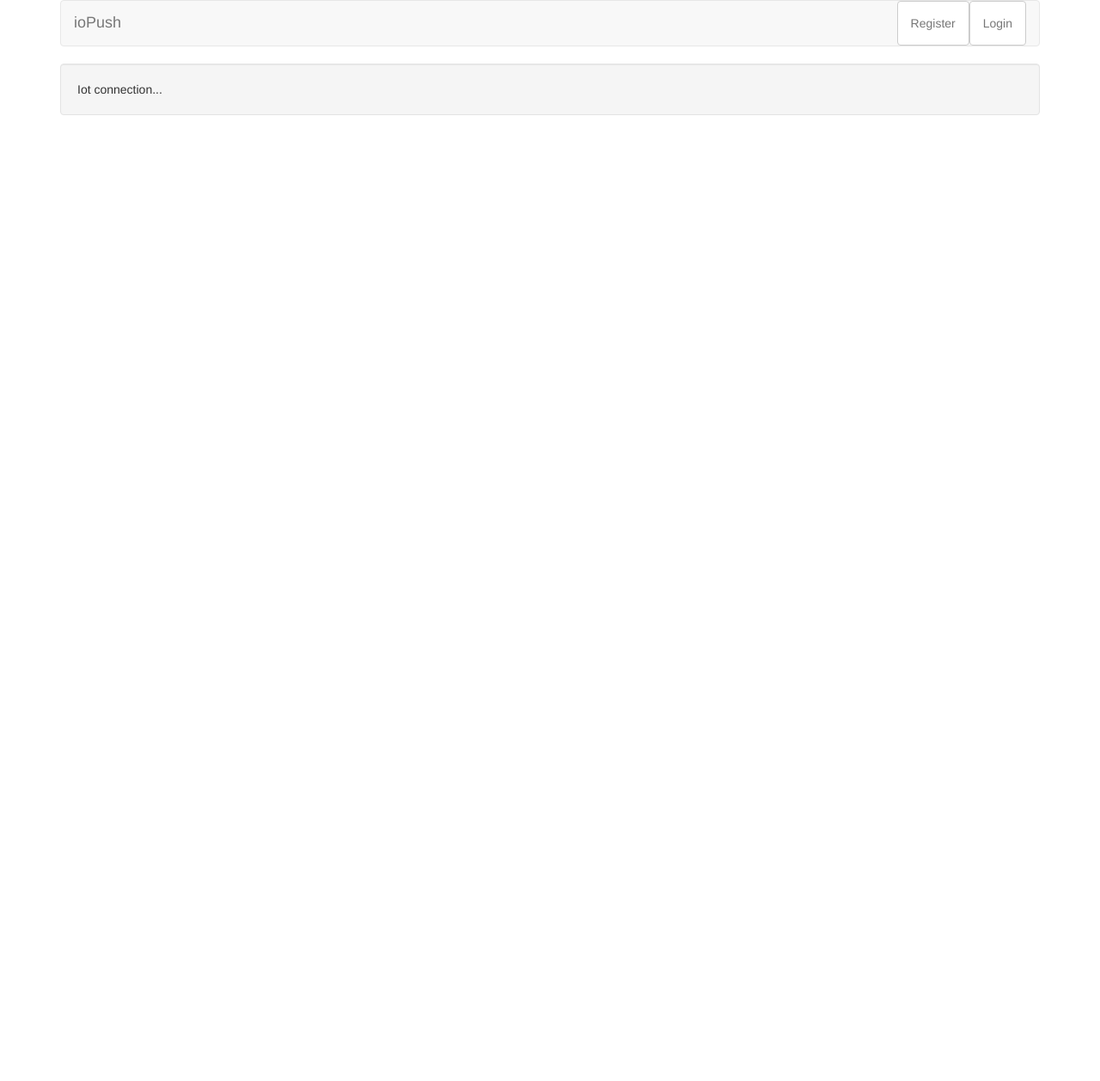
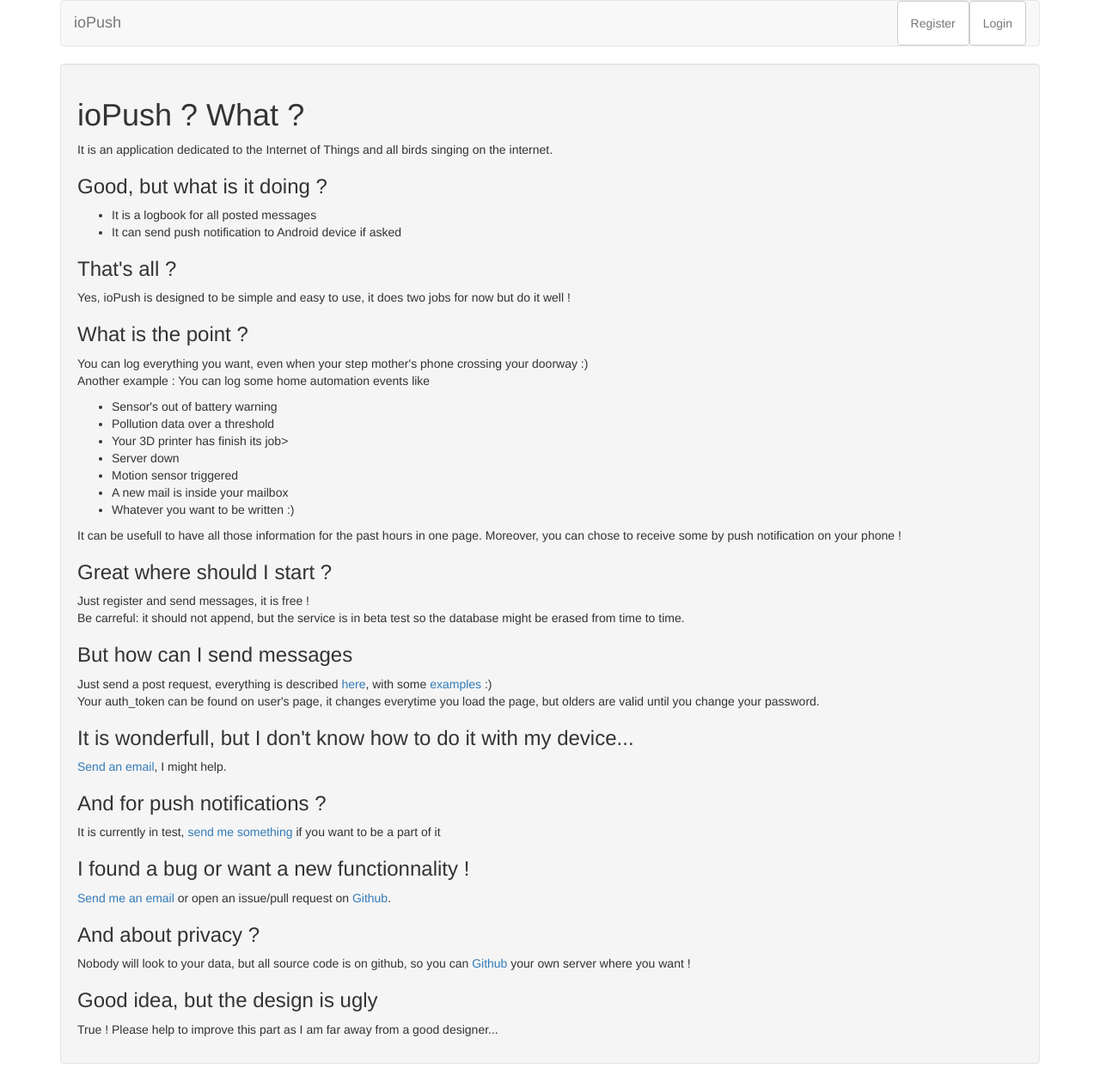
Before and after one commit to ioPush/ioPush-server, a Flask app: page / in a window 1280 px wide. Shown: the whole page at 86% size. Before the commit the page ends 134 px from the top, so only its background shows below. Run offline with Flask 2, Linux system fonts and the light colour scheme; some libraries are stand-ins or nearby versions.

Commit message:
Add content to the index page

```diff
--- a/app/templates/index.html
+++ b/app/templates/index.html
@@ -5,6 +5,53 @@
     <!-- <h1>Hi {{ current_user.nickname }}</h1>-->
     <!-- {% include 'flash.html' %} -->
     <div class="well">
-    Iot connection...
+      <h1>ioPush ? What ?</h1>
+      <p> It is an application dedicated to the Internet of Things and all birds singing on the internet.
+      </p>
+      <h3>Good, but what is it doing ?</h3>
+        <ul>
+          <li>It is a logbook for all posted messages</li>
+          <li>It can send push notification to Android device if asked</li>
+        </ul>
+      <h3>That's all ?</h3>
+      <p>Yes, ioPush is designed to be simple and easy to use, it does two jobs for now but do it well !
+      </p>
+      <h3>What is the point ?</h3>
+      <p>You can log everything you want, even when your step mother's phone crossing your doorway :)<br>
+        Another example : You can log some home automation events like
+        <ul>
+          <li>Sensor's out of battery warning</li>
+          <li>Pollution data over a threshold</li>
+          <li>Your 3D printer has finish its job></li>
+          <li>Server down</li>
+          <li>Motion sensor triggered</li>
+          <li>A new mail is inside your mailbox</li>
+          <li>Whatever you want to be written :)</li>
+        </ul>
+        It can be usefull to have all those information for the past hours in one page. Moreover, you can chose to receive some by push notification on your phone !
+      </p>
+      <h3>Great where should I start ?</h3>
+      <p>Just register and send messages, it is free !<br>
+        Be carreful: it should not append, but the service is in beta test so the database might be erased from time to time.</p>
+      <h3>But how can I send messages</h3>
+      <p>Just send a post request, everything is described <a href="https://github.com/ioPush/ioPush-server#usage">here</a>, with some <a href="https://github.com/ioPush/ioPush-server#examples-to-send-data">examples</a> :)<br>
+        Your auth_token can be found on user's page, it changes everytime you load the page, but olders are valid until you change your password.
+      </p>
+      <h3>It is wonderfull, but I don't know how to do it with my device...</h3>
+      <p><a href="mailto:coxyantact@iopuxyash.nexyat"
+    onmouseover="this.href=this.href.replace(/xya/g,'');">Send an email</a>, I might help.</p>
+      <h3>And for push notifications ?</h3>
+      <p>It is currently in test,  <a href="mailto:coxyantact@iopuxyash.nexyat"
+    onmouseover="this.href=this.href.replace(/xya/g,'');">send me something</a> if you want to be a part of it</p>
+      <h3>I found a bug or want a new functionnality !</h3>
+      <p><a href="mailto:coxyantact@iopuxyash.nexyat"
+    onmouseover="this.href=this.href.replace(/xya/g,'');">Send me an email</a> or open an issue/pull request on <a href="https://github.com/ioPush/ioPush-server/issues">Github</a>.
+      </p>
+      <h3>And about privacy ?</h3>
+      <p>Nobody will look to your data, but all source code is on github, so you can <a href="https://github.com/ioPush/ioPush-server#instructions-to-install">Github</a> your own server where you want !
+      </p>
+      <h3>Good idea, but the design is ugly</h3>
+      <p>True ! Please help to improve this part as I am far away from a good designer...
+      </p>
     </div>
 {% endblock %}
```
